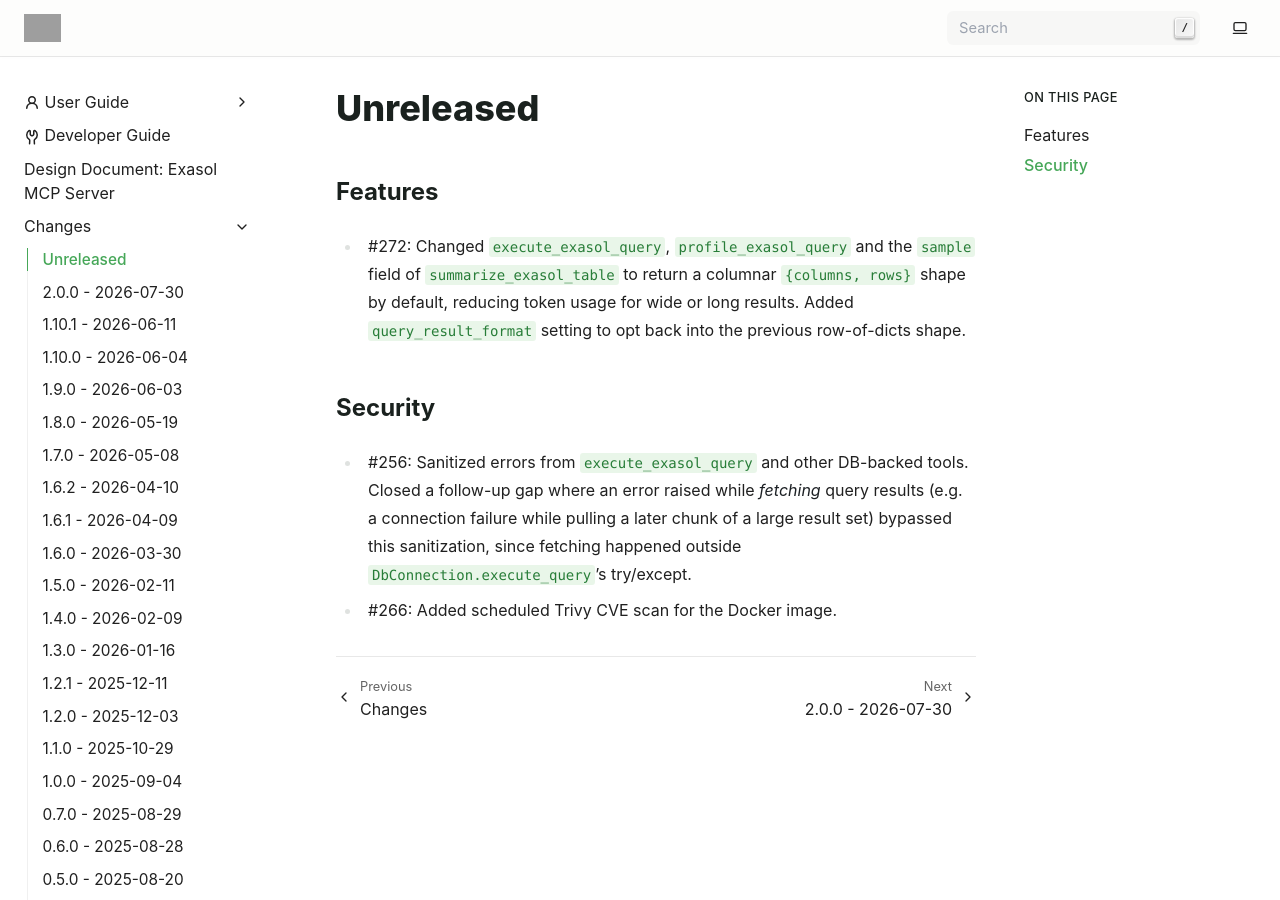
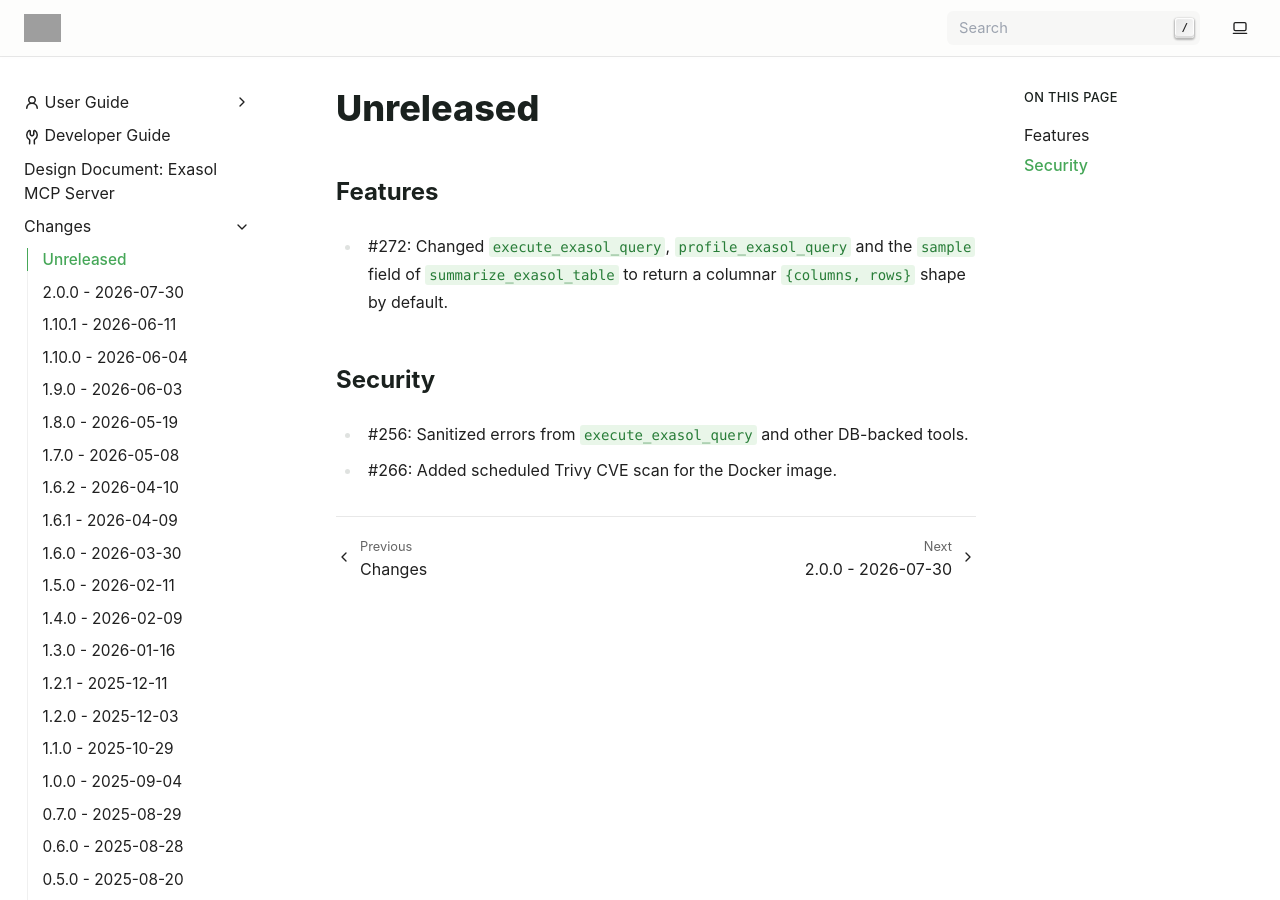
Before and after one commit to exasol/mcp-server, a Sphinx documentation site: the page built from doc/changes/unreleased.md, in a window 1280 px wide and 900 px high. Built offline with Sphinx 7.4.7, drawn with Linux system fonts in a browser that asks for light colours; grey boxes are pictures that could not be loaded.

Commit message:
#272: Improved _statement_to_columnar

```diff
--- a/doc/changes/unreleased.md
+++ b/doc/changes/unreleased.md
@@ -4,14 +4,9 @@
 
 * #272: Changed `execute_exasol_query`, `profile_exasol_query` and the `sample`
   field of `summarize_exasol_table` to return a columnar `{columns, rows}` shape by
-  default, reducing token usage for wide or long results. Added `query_result_format`
-  setting to opt back into the previous row-of-dicts shape.
+  default.
 
 ## Security
 
-* #256: Sanitized errors from `execute_exasol_query` and other DB-backed tools. Closed
-  a follow-up gap where an error raised while *fetching* query results (e.g. a
-  connection failure while pulling a later chunk of a large result set) bypassed this
-  sanitization, since fetching happened outside `DbConnection.execute_query`'s
-  try/except.
+* #256: Sanitized errors from `execute_exasol_query` and other DB-backed tools.
 * #266: Added scheduled Trivy CVE scan for the Docker image.
```
Also changed, not shown: 2 other files.
